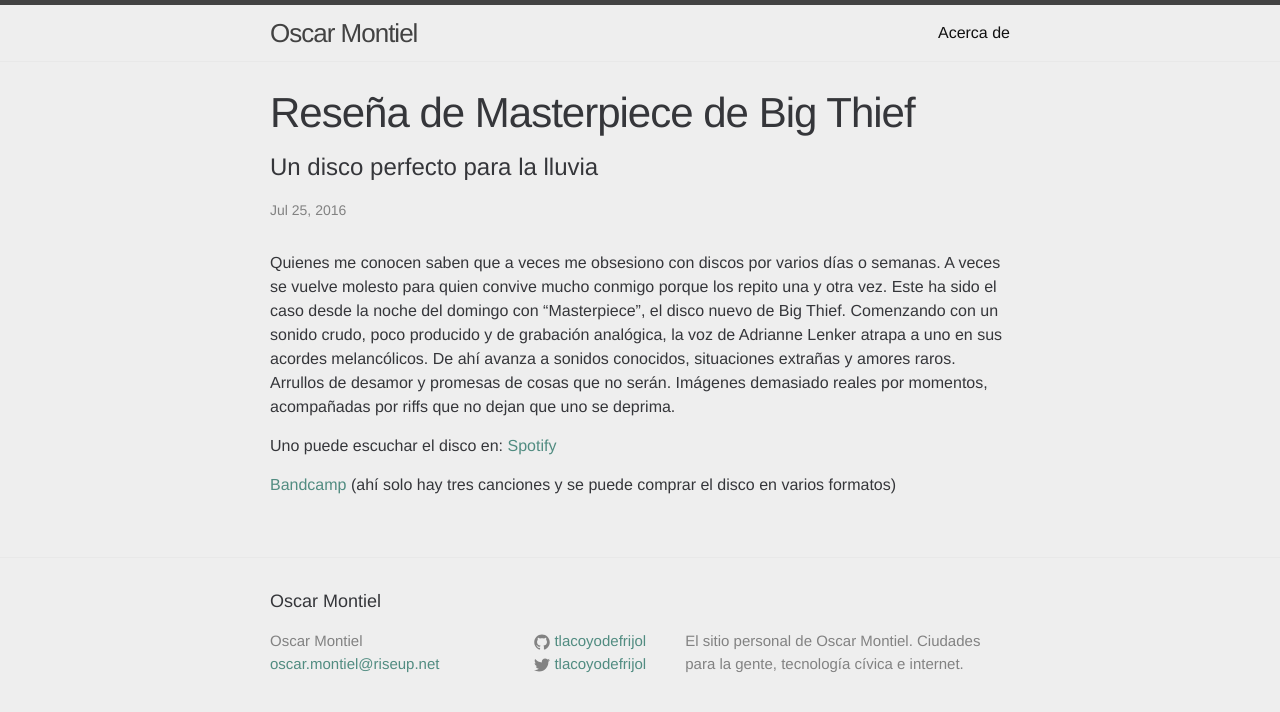
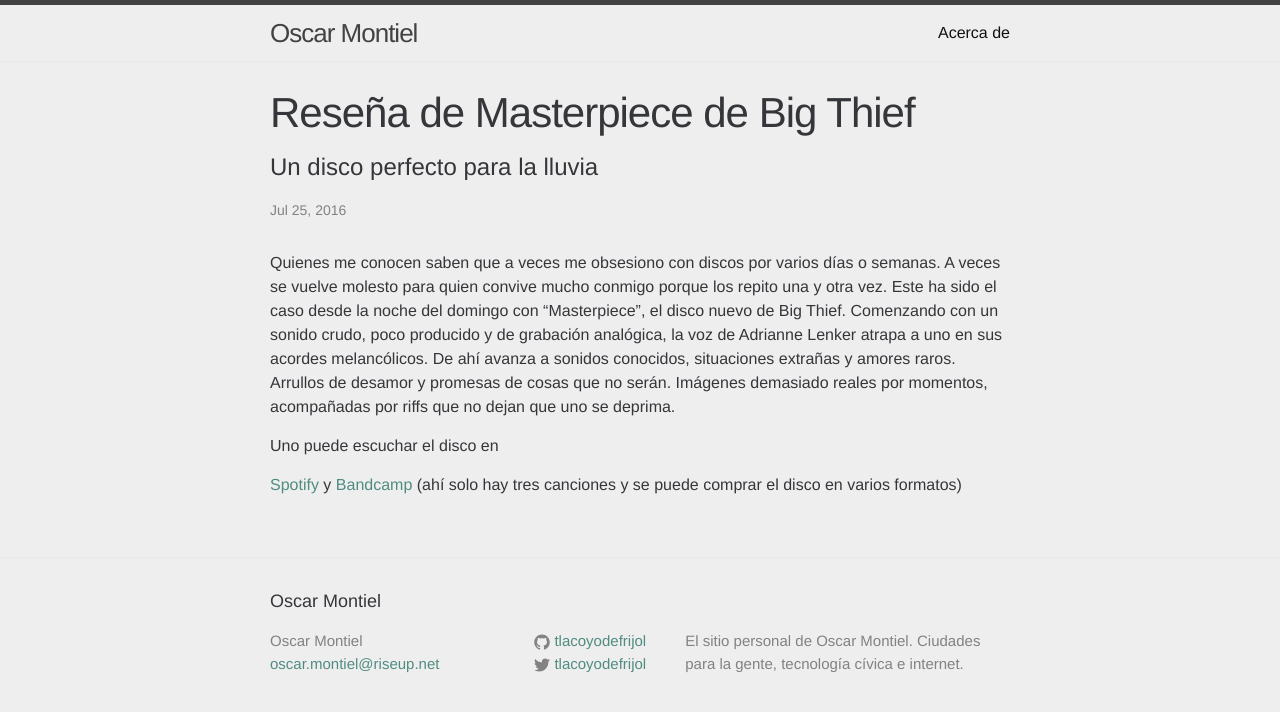
Before and after one commit to tlacoyodefrijol/tlacoyodefrijol.github.io, a Jekyll site: the page built from _posts/2016/2016-07-25-big-thief-review.markdown, in a window 1280 px wide. Shown: the top 712 px of the page. Built offline with Jekyll 4.4.1, drawn with Linux system fonts in a browser that asks for light colours.

Commit message:
final fix on link

```diff
--- a/_posts/2016/2016-07-25-big-thief-review.markdown
+++ b/_posts/2016/2016-07-25-big-thief-review.markdown
@@ -9,7 +9,8 @@ Quienes me conocen saben que a veces me obsesiono con discos por varios días o
 De ahí avanza a sonidos conocidos, situaciones extrañas y amores raros.
 Arrullos de desamor y promesas de cosas que no serán. Imágenes demasiado reales por momentos, acompañadas por riffs que no dejan que uno se deprima.
 
-Uno puede escuchar el disco en:
+Uno puede escuchar el disco en
+
 [Spotify](https://open.spotify.com/album/4onPyHor2yOlVxCsIaGyHH)
-
+y
 [Bandcamp](http://bigthief.bandcamp.com/releases) (ahí solo hay tres canciones y se puede comprar el disco en varios formatos)
```
